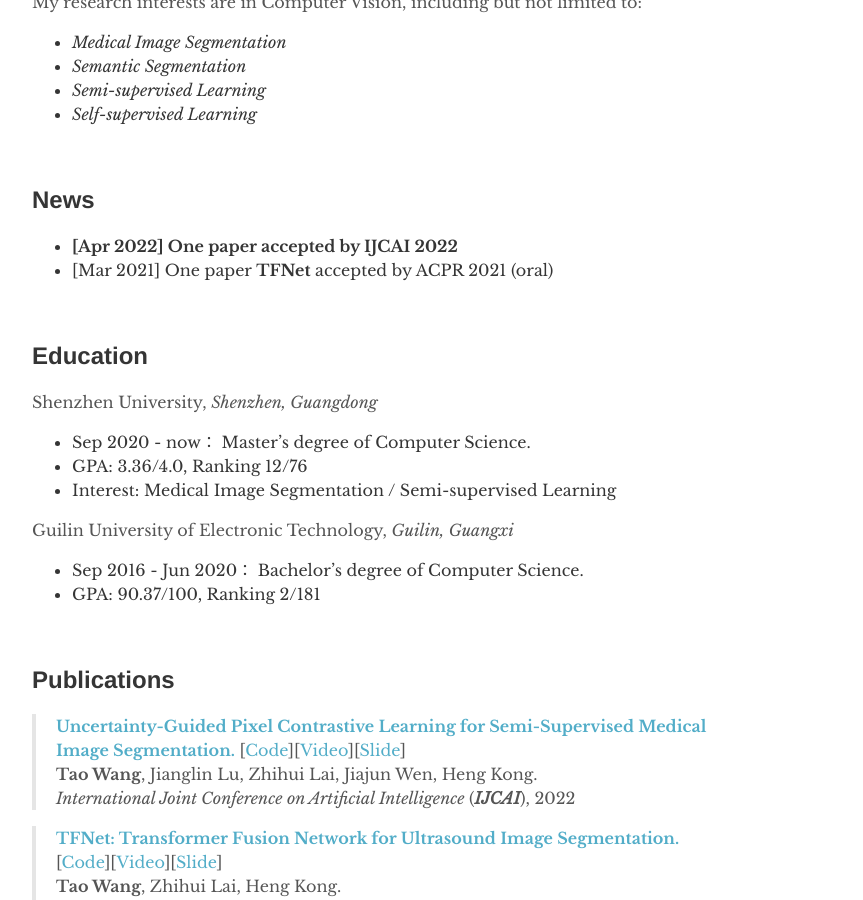
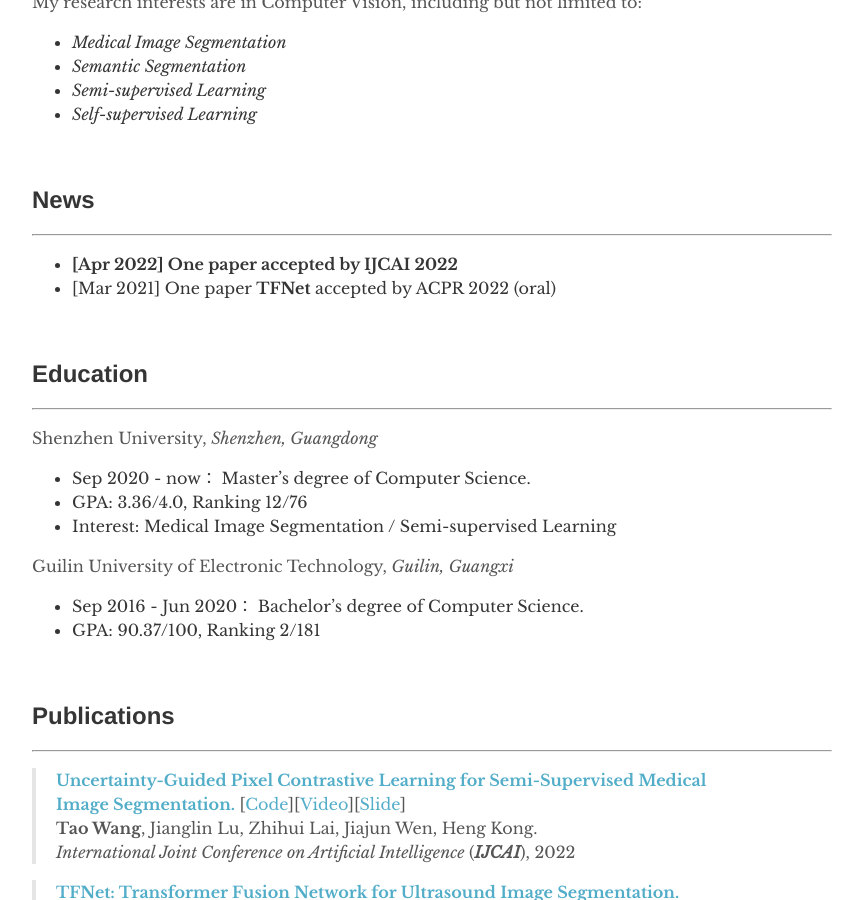
Before and after one commit to taovv/taovv.github.io, a Jekyll site: the page built from index.md, in a window 1280 px wide and 900 px high, scrolled down 598 px. Shown: the whole window, without its empty margins (208-1071 px from the left). Built offline with Jekyll 4.4.1, drawn with Linux system fonts in a browser that asks for light colours.

Commit message:
Update index.md

```diff
--- a/index.md
+++ b/index.md
@@ -18,14 +18,14 @@ not limited to:
 <br>
 
 ## News
-
+---
 - <b>[Apr 2022] One paper accepted by IJCAI 2022</b><br>
-- [Mar 2021] One paper **TFNet** accepted by ACPR 2021 (oral)<br>
+- [Mar 2021] One paper **TFNet** accepted by ACPR 2022 (oral)<br>
 
 <br>
 
 ## Education
-
+---
 Shenzhen University, <em>Shenzhen, Guangdong</em>
 
 - Sep 2020 - now： Master's degree of Computer Science.
@@ -40,7 +40,7 @@ Guilin University of Electronic Technology, <em>Guilin, Guangxi</em>
 <br>
 
 ## Publications
-
+---
 > <b><a href="https://taovv.github.io/assets/UGPCL.pdf" target="_blank">Uncertainty-Guided Pixel Contrastive Learning for Semi-Supervised Medical Image Segmentation.</a></b>
 > [<a href="https://github.com/taovv/UGPCL" target="_blank">Code</a>][<a href="https://recorder-v3.slideslive.com/?share=66899&s=24d1d62b-b2fa-4ba4-b0a8-08749cf08120" target="_blank">Video</a>][<a href="https://www.aliyundrive.com/s/Xe8uB5kx2mi" target="_blank">Slide</a>]<br>
 > <b>Tao Wang</b>, Jianglin Lu, Zhihui Lai, Jiajun Wen, Heng Kong.<br>
@@ -54,6 +54,7 @@ Guilin University of Electronic Technology, <em>Guilin, Guangxi</em>
 <br>
 
 ## Research Experience
+---
 <b>Diagnosis and classification of multimodal breast tumors</b><br>
 <b>NSFC</b>, <em>Sep 2020 ~ now</em><br>
 Responsible for medical image segmentation algorithms in the project:
@@ -69,7 +70,7 @@ use of unmarked data to improve the performance of the model. This work was publ
 <br>
 
 ## Selected Awards & Scholarships
-
+---
 - [Dec 2021] <b>"Huawei Cup" China Post-Graduate Mathematical Contest in Modeling, _Second Prize_</b> [<a href="https://taovv.github.io/assets/math_model.pdf" target="_blank">Paper</a>]
 - [May 2018] "Lanqiao Cup" National Software and Information Technology Professional
   Talent Competition, _Third Prize_
@@ -86,7 +87,7 @@ use of unmarked data to improve the performance of the model. This work was publ
 <br>
 
 ## Honors
-
+---
 - [2019] The star of self-improvement, _GUET_.
 - [2019] Outstanding Communist, _GUET_.
 - [2019] Pexpertmaker to Merit Student & Outstanding Student Cadre & Excellent Communist Youth League member, _GUET_.
```
